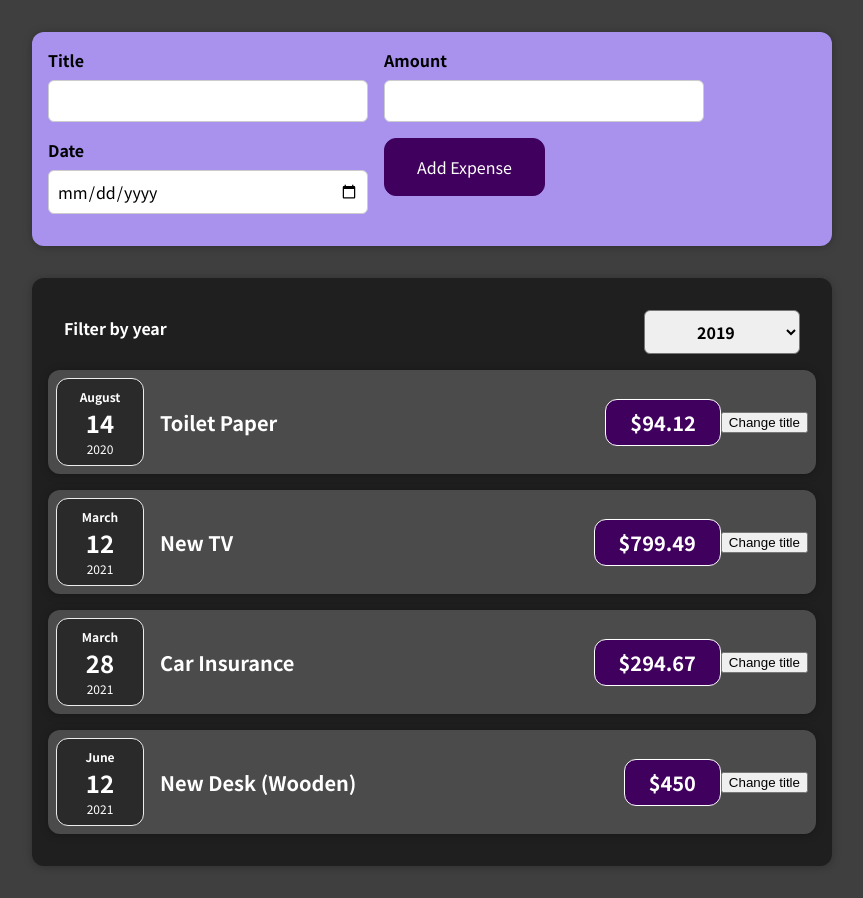
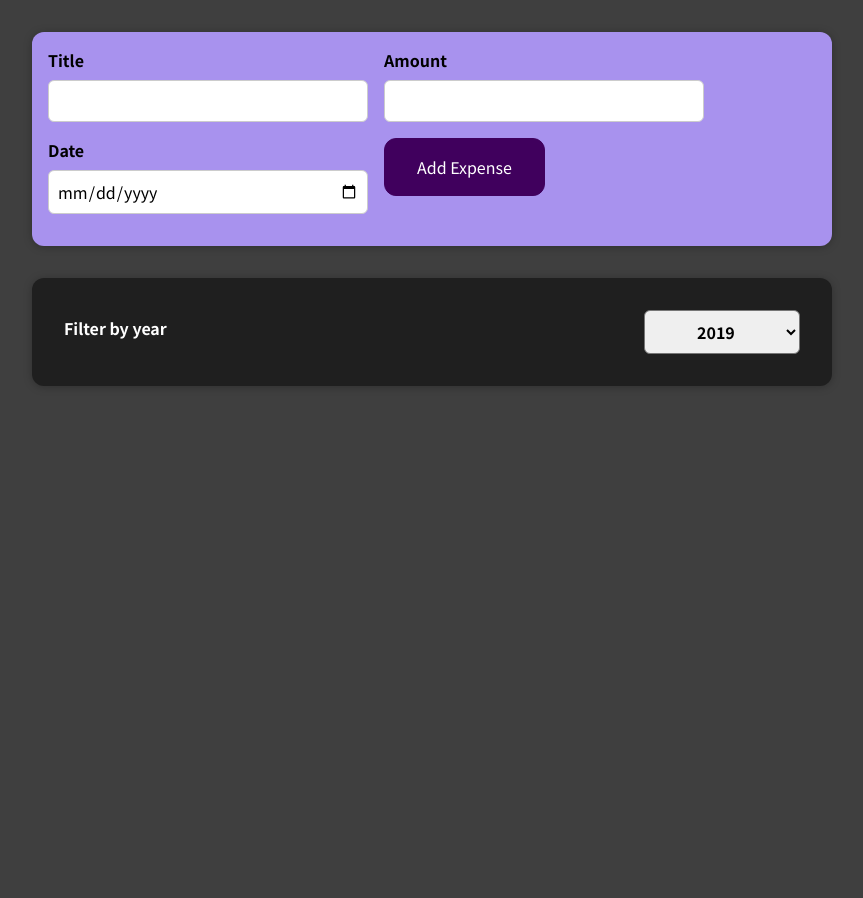
Before and after one commit to NMShihab/React-HOn-Project-1, a React (Create React App) app: page / in a window 1280 px wide. Shown: the whole page, without its empty margins (208-1071 px from the left). After the commit the page ends 800 px from the top, so only its background shows below. Built offline with nearby package versions, Linux system fonts and the light colour scheme.

Commit message:
dynamic list

```diff
--- a/src/App.js
+++ b/src/App.js
@@ -1,8 +1,7 @@
+import { useState } from "react";
 import Expenses from "./components/Expenses";
 import NewExpense from "./components/NewExpense/NewExpense";
-
-function App() {
-  const expenses = [
+const DUMMY_EXPENSES = [
   {
     id: "e1",
     title: "Toilet Paper",
@@ -29,9 +28,14 @@ function App() {
   },
 ];
 
+function App() {
+  const [expenses, setExpense] = useState([]);
   const addExpenseHandler = (expenseData) => {
-    console.log(expenseData);
+    setExpense((previousExpense) => {
+      return [...previousExpense, expenseData];
+    });
   };
+  console.log(expenses);
 
   return (
     <div className="App">
--- a/src/components/Expenses.js
+++ b/src/components/Expenses.js
@@ -8,30 +8,19 @@ function Expenses(props) {
   const filterYearHandler = (selectedYear) => {
     setYear(selectedYear);
   };
-  console.log(year);
+
   return (
     <Card className="expenses">
       <ExpensesFilter selected={year} onChangeFilterYear={filterYearHandler} />
-      <ExpenseItem
-        expenseDate={props.expenses[0].date}
-        expenseItem={props.expenses[0].title}
-        expensePrice={props.expenses[0].amount}
-      />
-      <ExpenseItem
-        expenseDate={props.expenses[1].date}
-        expenseItem={props.expenses[1].title}
-        expensePrice={props.expenses[1].amount}
-      />
-      <ExpenseItem
-        expenseDate={props.expenses[2].date}
-        expenseItem={props.expenses[2].title}
-        expensePrice={props.expenses[2].amount}
-      />
-      <ExpenseItem
-        expenseDate={props.expenses[3].date}
-        expenseItem={props.expenses[3].title}
-        expensePrice={props.expenses[3].amount}
-      />
+      {props.expenses.map((expense) => {
+        return (
+          <ExpenseItem
+            expenseDate={expense.date}
+            expenseItem={expense.title}
+            expensePrice={expense.amount}
+          />
+        );
+      })}
     </Card>
   );
 }
--- a/src/components/NewExpense/NewExpense.js
+++ b/src/components/NewExpense/NewExpense.js
@@ -1,10 +1,13 @@
-import React from "react";
+import React, { useState } from "react";
 import "./NewExpense.css";
 import NewExpenseForm from "./NewExpenseForm";
 
 const NewExpense = (props) => {
+  const [pkey, setPkey] = useState(0);
   const expenseSaveHandler = (expense) => {
+    setPkey(pkey + 1);
     const expenseData = {
+      id: pkey,
       ...expense,
     };
     console.log(expenseData);
```
Lines whose indentation alone changed are shown as unchanged.
